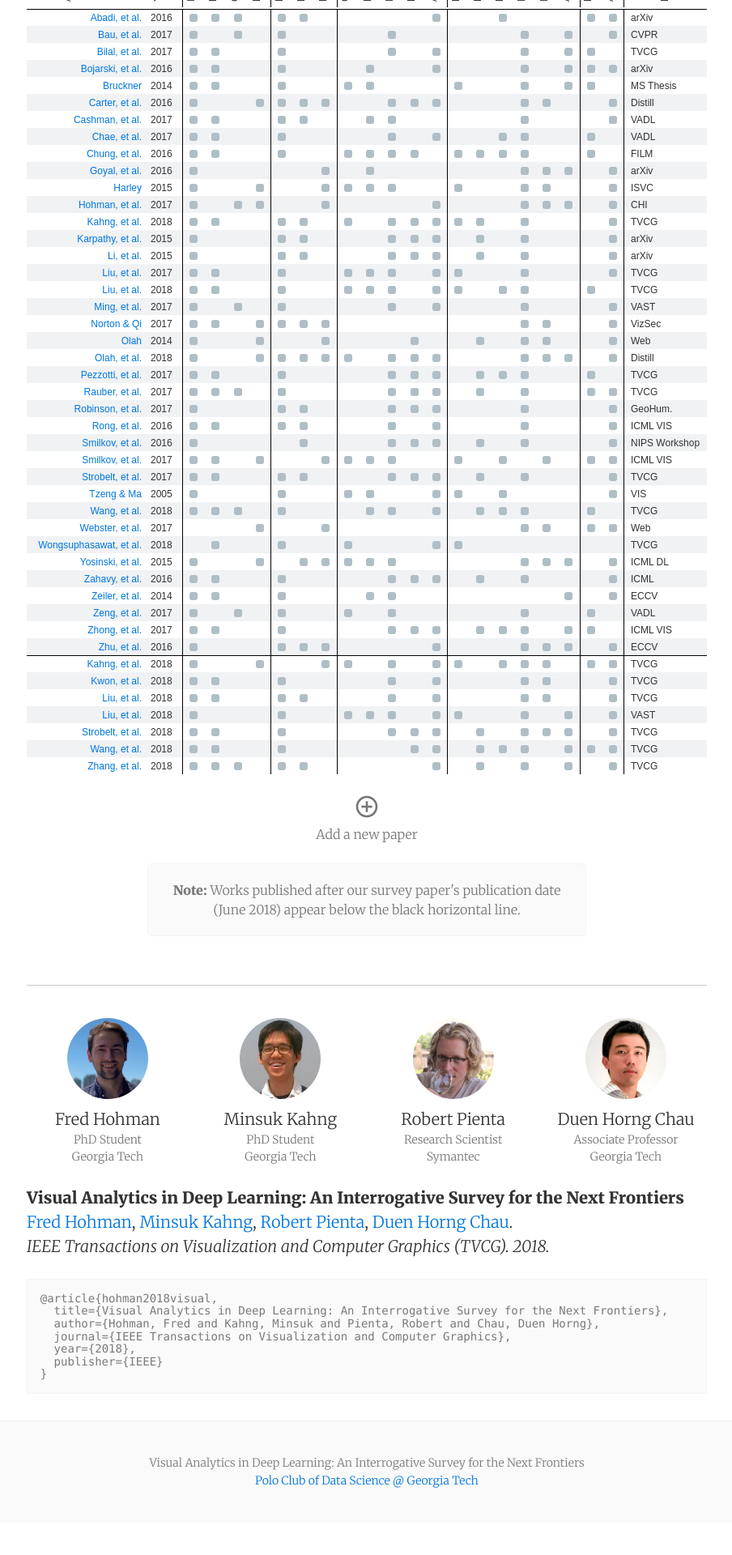
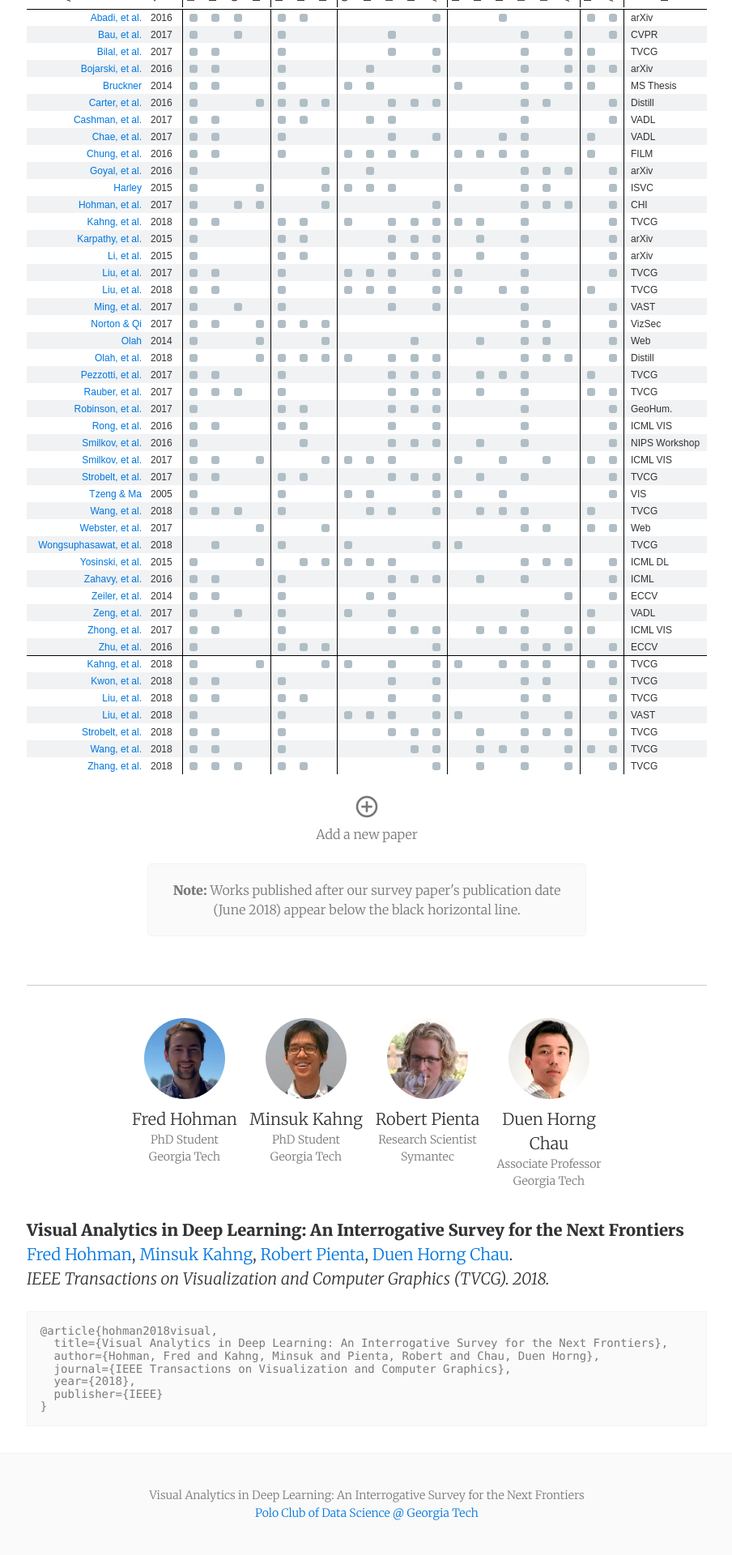
Before and after one commit to fredhohman/visual-analytics-in-deep-learning, a Jekyll site: the page built from index.md, in a window 1280 px wide. Shown: the part 2468-4388 px from the top of the page at 81% size, without its empty margins (187-1091 px from the left). Built offline with Jekyll 4.4.1, drawn with Linux system fonts in a browser that asks for light colours; before the commit the page ends 4348 px from its top, so only the background shows below that.

Commit message:
row wrap for author faces

```diff
--- a/_sass/_custom.scss
+++ b/_sass/_custom.scss
@@ -26,11 +26,19 @@
     margin-bottom: 10px;
 }
 
+.person-wrapper {
+  display:flex;
+  padding-bottom:25px;
+  justify-content: center;
+  flex-flow: row wrap;
+}
+
 .person {
   display: flex;
   flex-direction: column;
   text-align: center;
-  width: 200px;
+  width: 150px;
+  margin-bottom: 10px;
 }
 
 .person a {
--- a/index.md
+++ b/index.md
@@ -154,7 +154,7 @@ Overview of representative works in visual analytics for deep learning. Each row
 
 <hr>
 
-<div style="display:flex; padding-bottom:25px; justify-content: space-between">
+<div class="person-wrapper">
 
   <div class="person">
     <div class="image-cropper">
```
